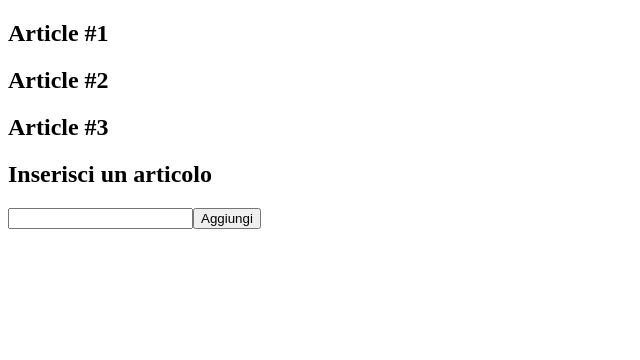
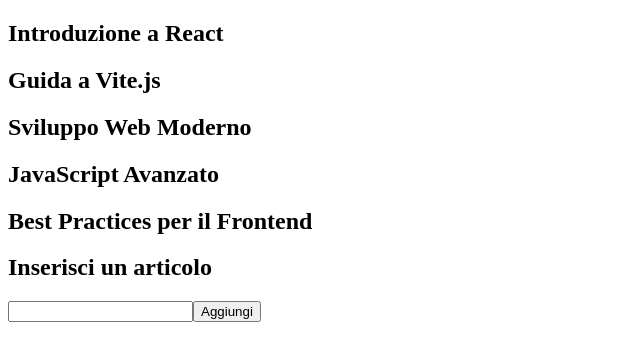
Before and after one commit to gialli24/react-form, a React (Vite) app: page / in a window 1280 px wide. Shown: the top 360 px of the page, without its empty margins (0-640 px from the left). Built offline with nearby package versions, Linux system fonts and the light colour scheme.

Commit message:
Update articles data with new titles, descriptions, and images

```diff
--- a/src/assets/js/articles.js
+++ b/src/assets/js/articles.js
@@ -1,11 +1,27 @@
 export const articles = [
     {
-        title: "Article #1"
+        title: "Introduzione a React",
+        description: "React è una libreria JavaScript per la creazione di interfacce utente. Scopri i concetti fondamentali come componenti, props e state, e come costruire la tua prima applicazione React. Impara a gestire il rendering dichiarativo e a creare componenti riutilizzabili per progetti scalabili.",
+        image: "https://picsum.photos/400/300?random=1"
     },
     {
-        title: "Article #2"
+        title: "Guida a Vite.js",
+        description: "Vite.js è un moderno bundler per il frontend che offre un'esperienza di sviluppo rapida. Esplora le sue caratteristiche principali come l'hot module replacement istantaneo, il supporto nativo per TypeScript e la configurazione minima. Scopri perché Vite sta diventando lo strumento preferito per progetti React e Vue.",
+        image: "https://picsum.photos/400/300?random=2"
     },
     {
-        title: "Article #3"
+        title: "Sviluppo Web Moderno",
+        description: "Il panorama dello sviluppo web sta evolvendo rapidamente con nuove tecnologie e approcci. Dalla progressive web app ai framework JavaScript moderni, scopri gli strumenti e le metodologie che stanno definendo il futuro dello sviluppo web. Impara a scegliere le tecnologie giuste per i tuoi progetti.",
+        image: "https://picsum.photos/400/300?random=3"
+    },
+    {
+        title: "JavaScript Avanzato",
+        description: "Approfondisci le caratteristiche avanzate di JavaScript ES6+. Esplora closures, promises, async/await, destructuring e altri pattern avanzati. Scopri come scrivere codice JavaScript più efficiente e manutenibile, e come sfruttare al meglio le nuove funzionalità del linguaggio.",
+        image: "https://picsum.photos/400/300?random=4"
+    },
+    {
+        title: "Best Practices per il Frontend",
+        description: "Scopri le migliori pratiche per scrivere codice frontend di qualità. Dalla struttura dei componenti alla gestione dello stato, passando per l'ottimizzazione delle prestazioni e l'accessibilità. Impara a creare applicazioni web robuste, performanti e user-friendly seguendo gli standard del settore.",
+        image: "https://picsum.photos/400/300?random=5"
     }
 ]
```
